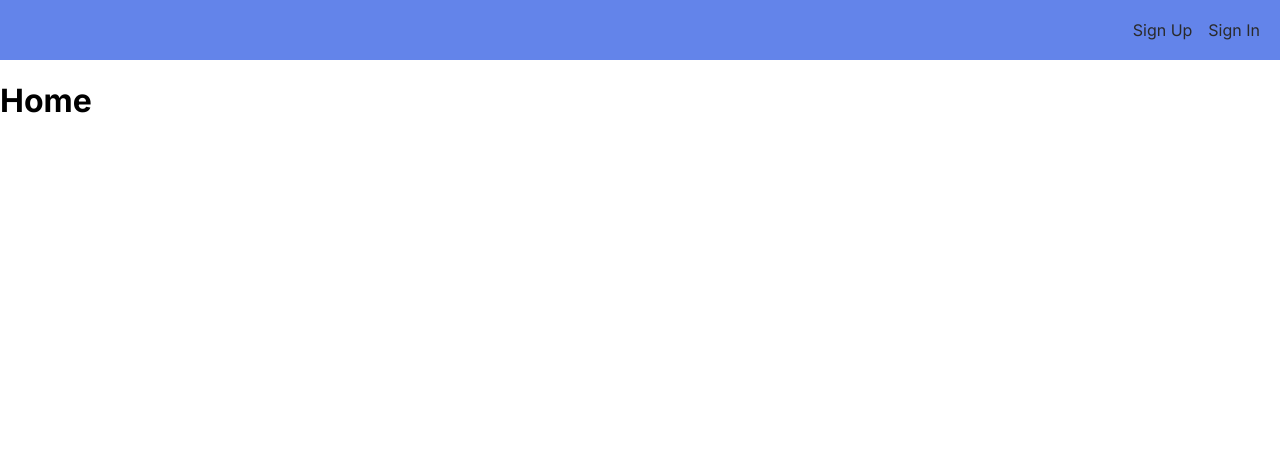
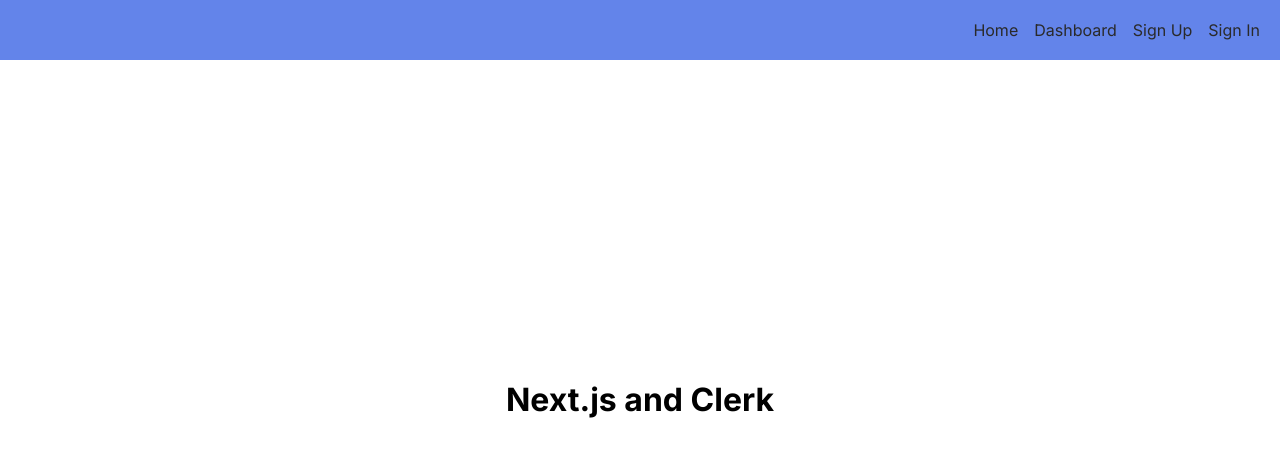
Before and after one commit to sasholilov/nextjsauthtest, a Next.js app: page / in a window 1280 px wide. Shown: the top 456 px of the page. Built offline with nearby package versions, Linux system fonts and the light colour scheme; no server answers.

Commit message:
update ui

```diff
--- a/src/app/components/Header/Header.jsx
+++ b/src/app/components/Header/Header.jsx
@@ -1,14 +1,22 @@
 import Link from "next/link";
 import "./styles.css";
+import { UserButton } from "@clerk/nextjs";
 import { currentUser } from "@clerk/nextjs/server";
-import { UserButton } from "@clerk/nextjs";
 
 export const Header = async () => {
+  const user = await currentUser();
   return (
     <header>
       <div className="container">
-        <Link href="sign-up">Sign Up</Link>
-        <Link href="sign-in">Sign In</Link>
+        <Link href="/">Home</Link>
+        <Link href="/dashboard">Dashboard</Link>
+        {!user && (
+          <>
+            <Link href="sign-up">Sign Up</Link>
+            <Link href="sign-in">Sign In</Link>
+          </>
+        )}
+
         <UserButton />
       </div>
     </header>
--- a/src/app/globals.css
+++ b/src/app/globals.css
@@ -3,3 +3,37 @@
   margin: 0;
   box-sizing: border-box;
 }
+
+header {
+  padding: 20px 20px 20px 20px;
+  background-color: #6384ea;
+
+  color: #2a2a2a;
+}
+.container {
+  margin: 0 auto;
+  max-width: 1440px;
+  display: flex;
+  justify-content: flex-end;
+  gap: 1rem;
+  align-items: center;
+}
+
+.center {
+  max-width: 1440px;
+  margin: 0 auto;
+  position: absolute;
+  top: 50%;
+  left: 50%;
+  transform: translate(-50%, -50%);
+}
+
+.dashboard-container {
+  max-width: 1440px;
+  margin: 0 auto;
+}
+
+header a {
+  color: #2a2a2a;
+  text-decoration: none;
+}
--- a/src/app/page.jsx
+++ b/src/app/page.jsx
@@ -2,11 +2,8 @@
 
 export const Home = async () => {
   return (
-    <div>
-      <h1>Home</h1>
-      <SignedIn>
-        <SignOutButton />
-      </SignedIn>
+    <div className="center">
+      <h1>Next.js and Clerk</h1>
     </div>
   );
 };
--- a/src/app/sign-in/[[...sign-in]]/page.jsx
+++ b/src/app/sign-in/[[...sign-in]]/page.jsx
@@ -2,7 +2,11 @@
 import React from "react";
 
 const Page = () => {
-  return <SignIn />;
+  return (
+    <div className="center">
+      <SignIn />
+    </div>
+  );
 };
 
 export default Page;
--- a/src/app/sign-up/[[...sign-uo]]/page.jsx
+++ b/src/app/sign-up/[[...sign-uo]]/page.jsx
@@ -2,7 +2,11 @@
 import React from "react";
 
 export const Page = () => {
-  return <SignUp />;
+  return (
+    <div className="center">
+      <SignUp />
+    </div>
+  );
 };
 
 export default Page;
```
Also changed, not shown: src/app/dashboard/page.jsx (+3 -12 lines).
